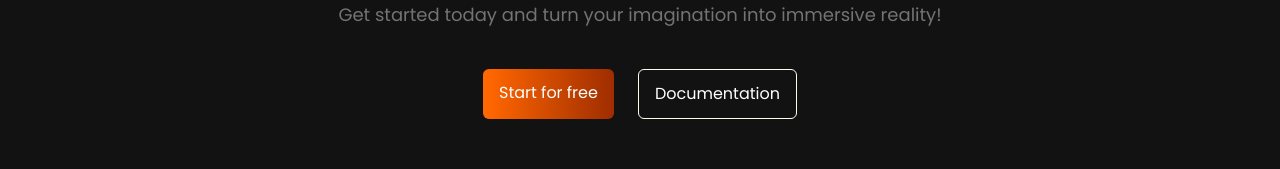
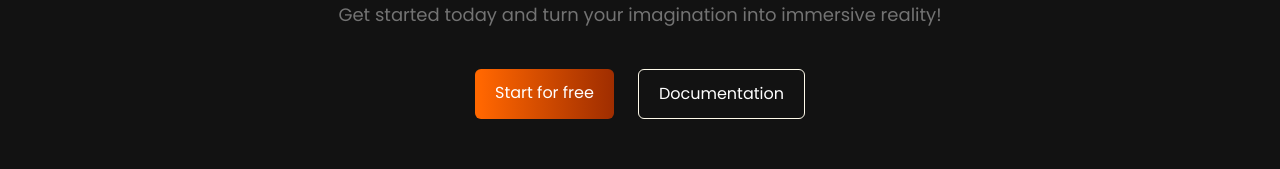
Before and after one commit to i-m-vmsarange/VirtualR, a React (Vite) app: page / in a window 1280 px wide. Shown: the part 436-605 px from the top of the page. Built offline with nearby package versions, Linux system fonts and the light colour scheme.

Commit message:
adjusted some padding of the herosection & navbar buttons

```diff
--- a/src/components/HeroSection.jsx
+++ b/src/components/HeroSection.jsx
@@ -19,13 +19,13 @@ const HeroSection = () => {
       <div className="flex justify-center my-10  ">
         <a
           href="#"
-          className="px-4 py-3 bg-linear-to-r from-orange-500 to-orange-800 rounded-md mx-3 text-center"
+          className="px-3 py-3 lg:px-5 lg:py-3 bg-linear-to-r from-orange-500 to-orange-800 rounded-md mx-3 text-center"
         >
           Start for free
         </a>
         <a
           href="#"
-          className="px-4 py-3 border border-amber-50 rounded-md mx-3 text-center"
+          className="px-3 py-3 lg:px-5 lg:py-3 border border-amber-50 rounded-md mx-3 text-center"
         >
           Documentation
         </a>
--- a/src/components/Navbar.jsx
+++ b/src/components/Navbar.jsx
@@ -64,16 +64,16 @@ const Navbar = () => {
                   </li>
                 ))}
               </ul>
-              <div className="flex flex-row space-x-6 justify-center items-center">
+              <div className="flex flex-row space-x-6 justify-center items-center mt-4">
                 <a
                   href="#"
-                  className="px-3 py-2 border border-amber-50 rounded-md text-center"
+                  className="px-2 py-2  border border-amber-50 rounded-md text-center"
                 >
                   Sign In
                 </a>
                 <a
                   href="#"
-                  className="px-3 py-2 bg-linear-to-r from-orange-500 to-orange-800 rounded-md text-center"
+                  className="px-2 py-2  bg-linear-to-r from-orange-500 to-orange-800 rounded-md text-center"
                 >
                   Create an account
                 </a>
```
